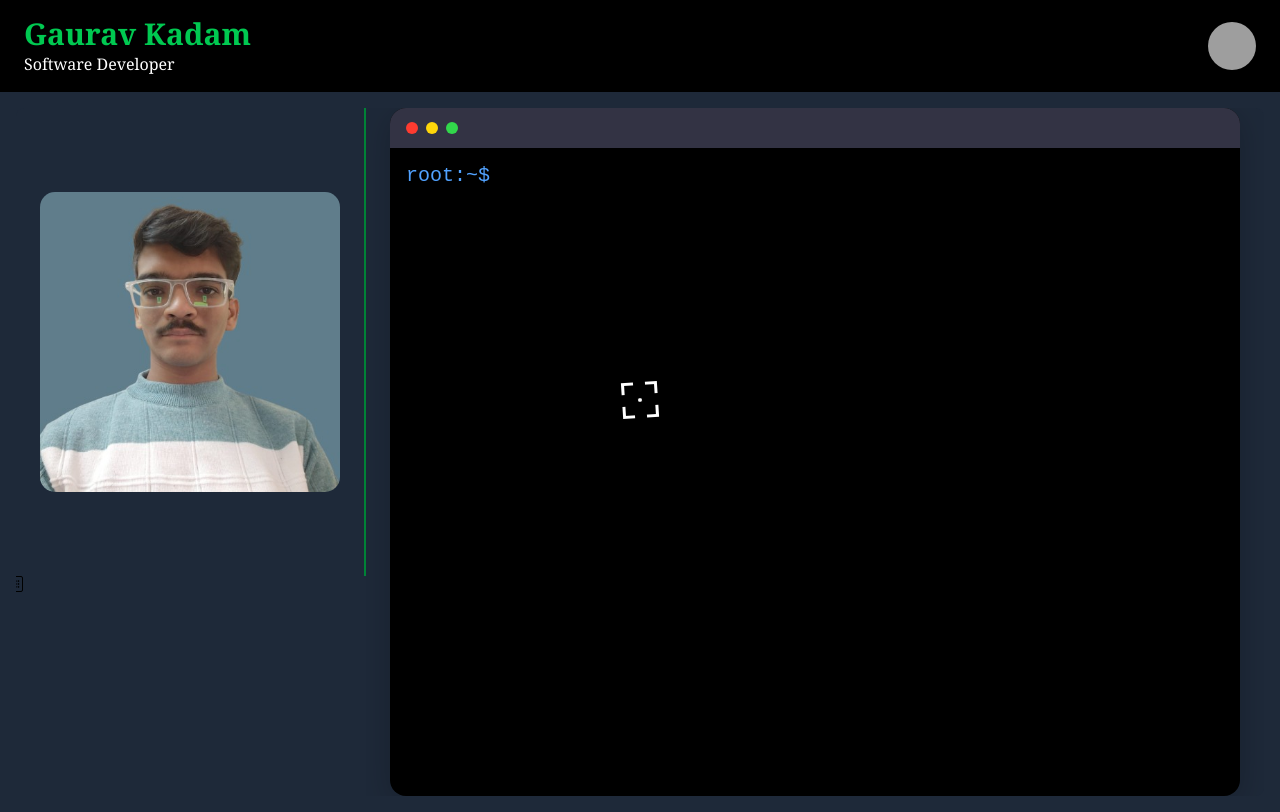
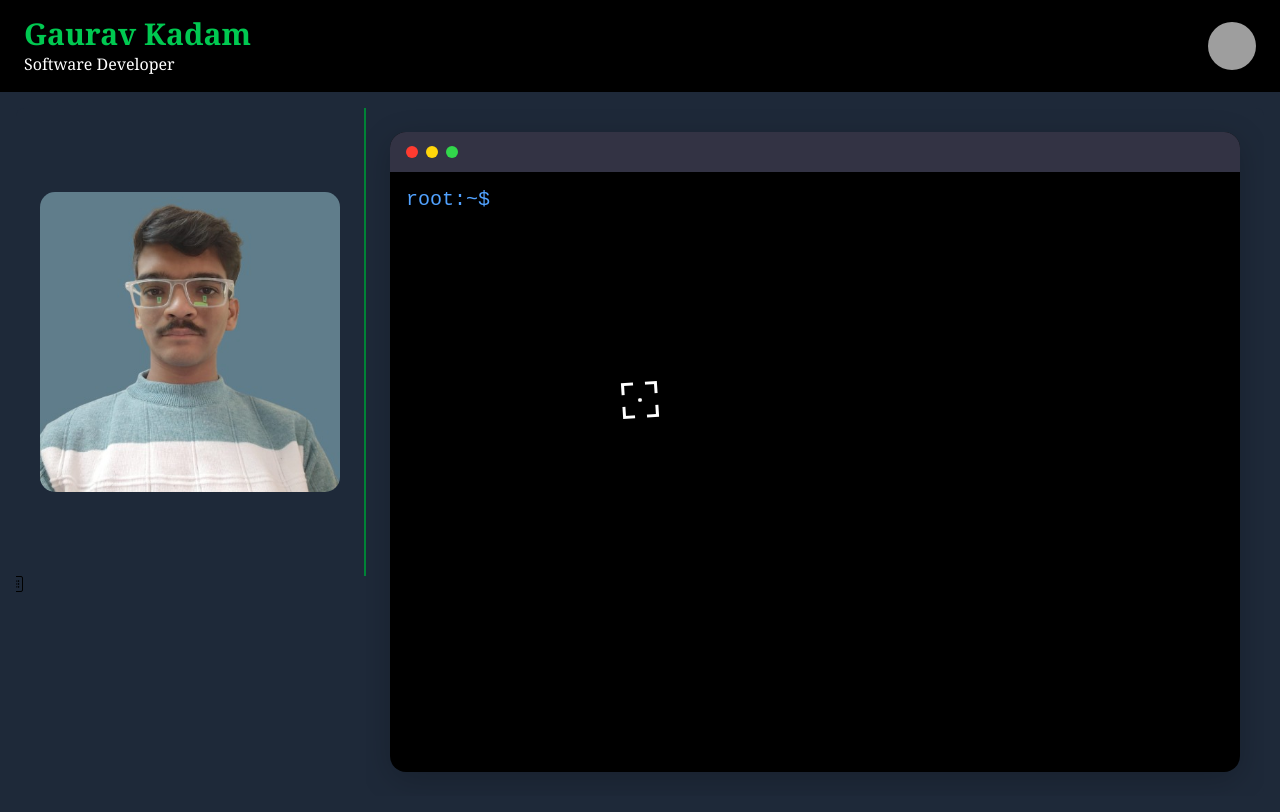
Before and after one commit to gauravk310/portfolio, a Next.js app in the folder portfolio/: page / in a window 1280 px wide. Built offline with nearby package versions, Linux system fonts and the light colour scheme; grey boxes are pictures that could not be loaded.

Commit message:
Terminal styling

```diff
--- a/portfolio/components/Main.jsx
+++ b/portfolio/components/Main.jsx
@@ -55,7 +55,7 @@ export default function Main() {
           maxSize={80}
           className="w-full"
         >
-          <div className="terminal-container h-full w-full px-6 bg-gray-800 text-white flex items-center justify-center">
+          <div className="terminal-container h-full w-full p-6 bg-gray-800 text-white flex items-center justify-center">
             <TerminalHero />
           </div>
         </ResizablePanel>
```
